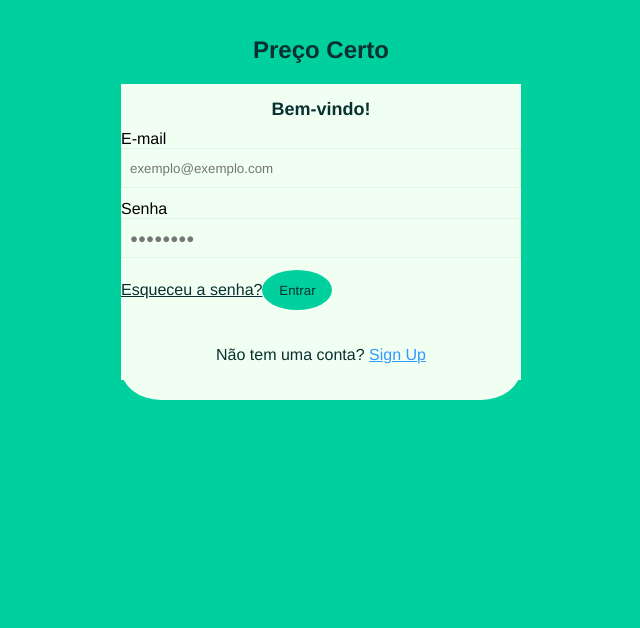
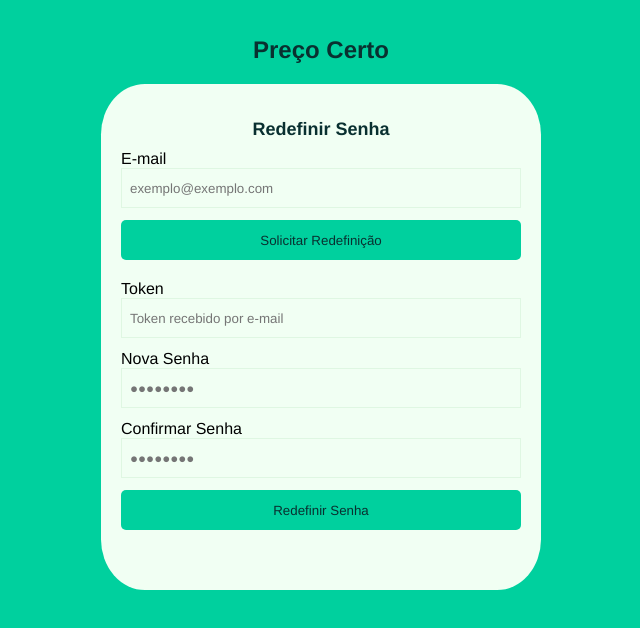
Before and after one commit to VictorGabrielCuralesvic/P2-Project, a React (Create React App) app in the folder client/: page /ResetPassword in a window 1280 px wide. Shown: the top 628 px of the page, without its empty margins (319-959 px from the left). Built offline with nearby package versions, Linux system fonts and the light colour scheme.

Commit message:
Navigate

```diff
--- a/client/package.json
+++ b/client/package.json
@@ -8,6 +8,8 @@
     "@testing-library/user-event": "^13.5.0",
     "react": "^18.3.1",
     "react-dom": "^18.3.1",
+    "react-icons": "^5.2.1",
+    "react-router-dom": "^6.23.1",
     "react-scripts": "5.0.1",
     "web-vitals": "^2.1.4"
   },
--- a/client/src/App.js
+++ /dev/null
@@ -1,9 +0,0 @@
-import LoginScreen from "./Pages/Login";
-
-export default function app() {
-  return (
-    <div>
-      <LoginScreen/>
-    </div>
-  );
-}
--- /dev/null
+++ b/client/src/App.jsx
@@ -0,0 +1,19 @@
+import React from 'react';
+import { BrowserRouter as Router, Routes, Route } from 'react-router-dom';
+import LoginScreen from './Pages/Login';
+import RegisterScreen from './Pages/Register';
+import ResetPasswordScreen from './Pages/ResetPass';
+
+const App = () => {
+  return (
+    <Router>
+      <Routes>
+        <Route path="/" element={<LoginScreen/>} />
+        <Route path="/Register" element={<RegisterScreen/>} />
+        <Route path="/ResetPassword" element={<ResetPasswordScreen/>} />
+      </Routes>
+    </Router>
+  );
+};
+
+export default App;
--- a/client/src/Components/ResetPass/index.jsx
+++ b/client/src/Pages/ResetPass/index.jsx
@@ -1,5 +1,5 @@
 import { useState } from 'react';
-import './style.css';
+
 
 const ResetPasswordScreen = () => {
     const [email, setEmail] = useState('');
```
Also changed, not shown: client/src/Pages/ProfileEdit/index.jsx (added), 1 other file (tests, documents, lock files or other folders).
